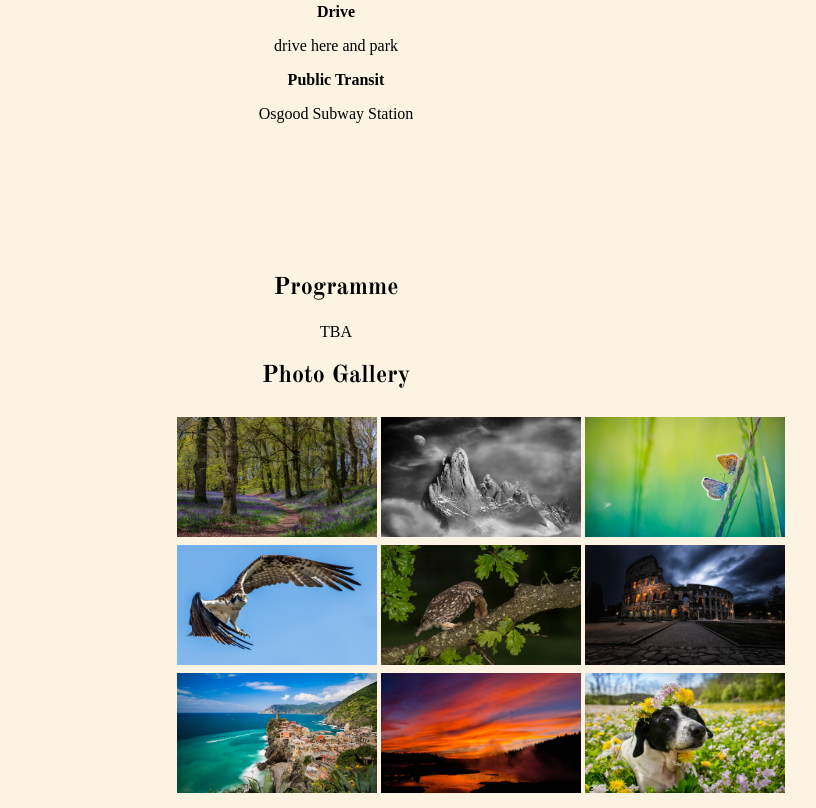
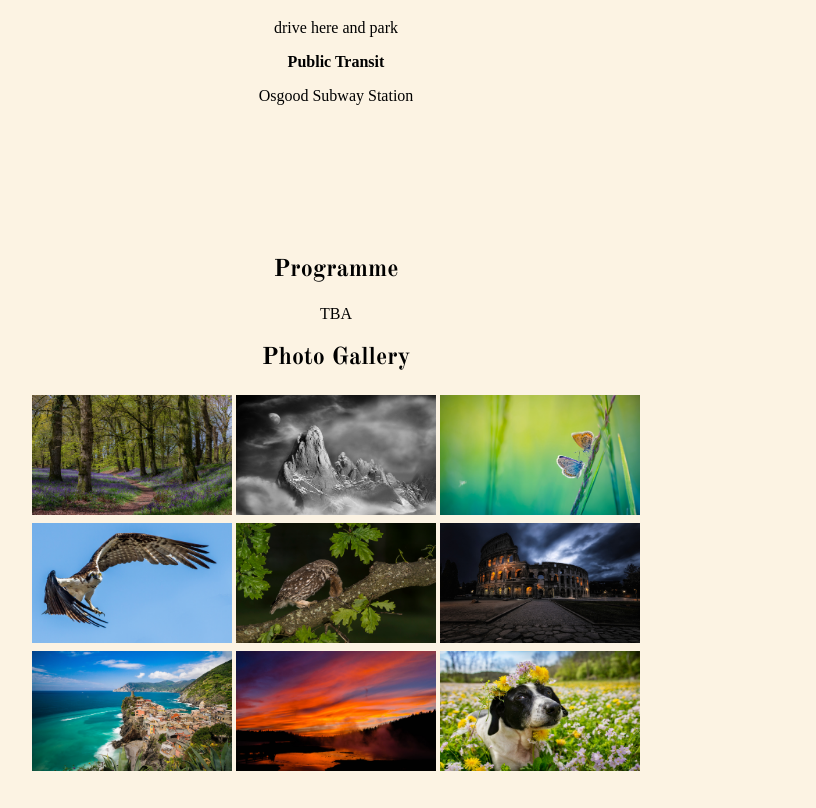
Before and after one commit to settinghead/wedding, a plain HTML site: page wedding-invite.html in a window 1280 px wide. Shown: the part 1541-2349 px from the top of the page, without its empty margins (304-1120 px from the left). After the commit the page ends 2327 px from the top, so only its background shows below. Drawn offline with nearby package versions, Linux system fonts and the light colour scheme.

Commit message:
Merge branch 'master' of https://github.com/treeforever/wedding-invite

```diff
--- a/wedding-invite.css
+++ b/wedding-invite.css
@@ -94,14 +94,13 @@ h2{
   margin-top: 150px;
 }
 
-#photogallery{
+/*#photogallery{
   width:70%;
   margin-left: auto;
   margin-right: auto;
-}
+}*/
 
-#phototable{
-  /*text-align: center;*/
+table{
   margin-left: auto;
   margin-right: auto;
 }
@@ -110,7 +109,3 @@ img.smallphoto{
   width: 200px;
   height: 120px;
 }
-
-.all-caps {
-  text-transform: uppercase;
-}
--- a/wedding-invite.html
+++ b/wedding-invite.html
@@ -62,27 +62,16 @@
 
 				</div>
 
-			<div id="photo">
+				<div id="message">
 
 				</div>
-
-			<div id="message">
-
-
 			</div>
-
-
 
 			<div id="photogallery">
 				<h2>Photo Gallery</h2>
 
 				<div id="phototable">
-				<table align="center">
-					<thead>
-							<th colspan="3">
-							</th>
-					</thead>
-					<tbody>
+					<table>
 								<tr>
 										<td><img class="smallphoto" src="1.jpg"/></td>
 										<td><img class="smallphoto" src="2.jpg"/></td>
@@ -100,15 +89,11 @@
 										<td><img class="smallphoto" src="8.jpg"/></td>
 										<td><img class="smallphoto" src="9.jpg"/></td>
 								</tr>
-					</tbody>
 					</table>
-
-
-
-
 				</div>
 			</div>
 		</div>
 
+
 	</body>
 </html>
```
Lines whose indentation alone changed are shown as unchanged.
